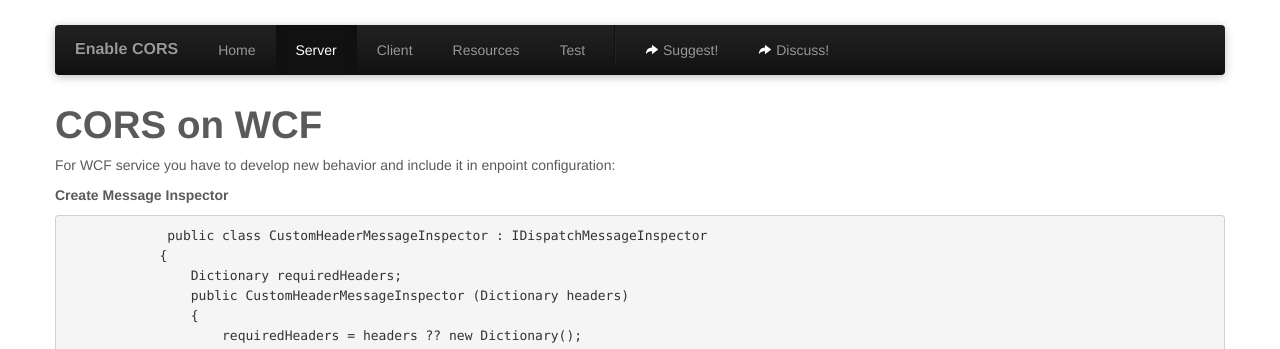
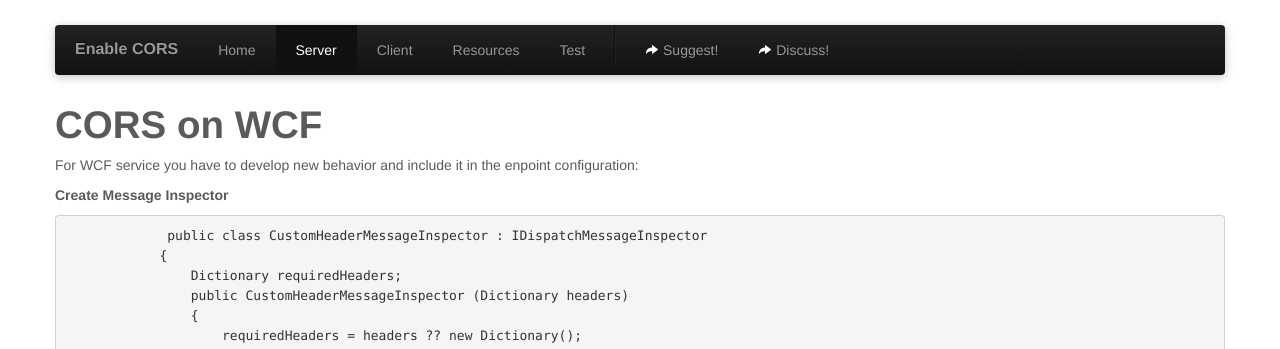
Before and after one commit to monsur/enable-cors.org, a Jekyll site: the page built from server_wcf.html, in a window 1280 px wide and 900 px high. Shown: the top 349 px of the window. Built offline with Jekyll 4.4.1, drawn with Linux system fonts in a browser that asks for light colours.

Commit message:
Improvment

```diff
--- a/server.html
+++ b/server.html
@@ -27,6 +27,7 @@
 			<li><a href="server_perl.html">Perl</a></li>
 			<li><a href="server_php.html">PHP</a></li>
 			<li><a href="server_virtuoso.html">Virtuoso</a></li>
+			<li><a href="server_wcf.html">WCF</a></li>
 		</ul>
 		</section>
 	</div>
--- a/server_wcf.html
+++ b/server_wcf.html
@@ -7,7 +7,7 @@
     <section>
         <h1>CORS on WCF</h1>
         <p>
-            For WCF service you have to develop new behavior and include it in enpoint configuration:
+            For WCF service you have to develop new behavior and include it in the enpoint configuration:
         </p>
         <h5>Create Message Inspector</h5>
         <pre class="code">
```
Lines whose indentation alone changed are shown as unchanged.
